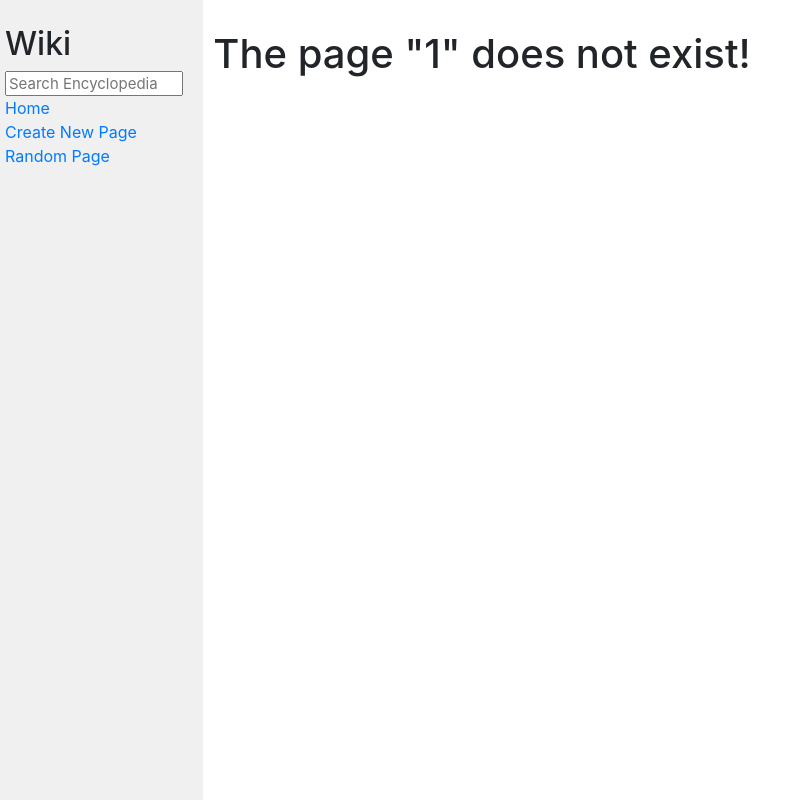
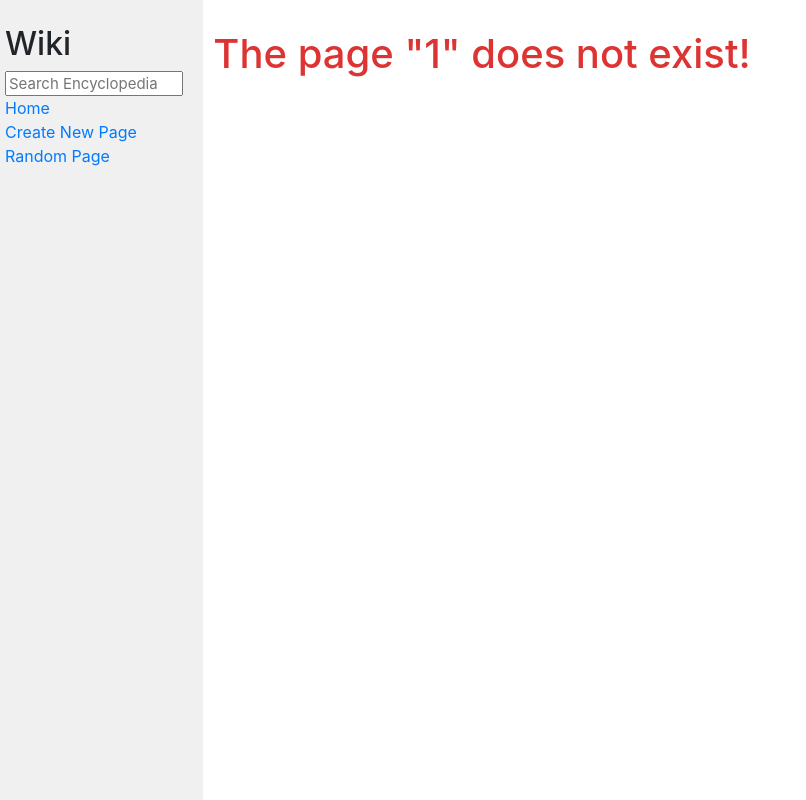
Before and after one commit to SaeedARV/CS50W, a Django app: page /wiki/1 in a window 1280 px wide. Shown: the whole page, without its empty margins (0-806 px from the left). Run offline with Django 3.2, Linux system fonts and the light colour scheme; some libraries are stand-ins or nearby versions.

Commit message:
enhance ui

```diff
--- a/Project1/encyclopedia/static/encyclopedia/styles.css
+++ b/Project1/encyclopedia/static/encyclopedia/styles.css
@@ -38,3 +38,7 @@ textarea {
 .sidebar h2 {
     margin-top: 5px;
 }
+
+.error {
+    color: #d33;
+}
--- a/Project1/encyclopedia/templates/encyclopedia/error.html
+++ b/Project1/encyclopedia/templates/encyclopedia/error.html
@@ -5,5 +5,5 @@
 {% endblock %}
 
 {% block body %}
-    <h1>{{error}}</h1>
+    <h1 class="error">{{error}}</h1>
 {% endblock %}
--- a/Project1/encyclopedia/templates/encyclopedia/search.html
+++ b/Project1/encyclopedia/templates/encyclopedia/search.html
@@ -5,11 +5,13 @@
 {% endblock %}
 
 {% block body %}
-    <h1>The page "{{title}}" does not exist!</h1>
+    <h1 class="error">The page "{{title}}" does not exist!</h1>
     <h4>Did you mean:</h4>
     <ul>
         {% for subString in subStrings %}
             <li><a href="{% url 'entryPage' subString %}">{{ subString }}</a></li>
+        {% empty %}
+            <li>Nothing found!</li>
         {% endfor %}
     </ul>
 
```
